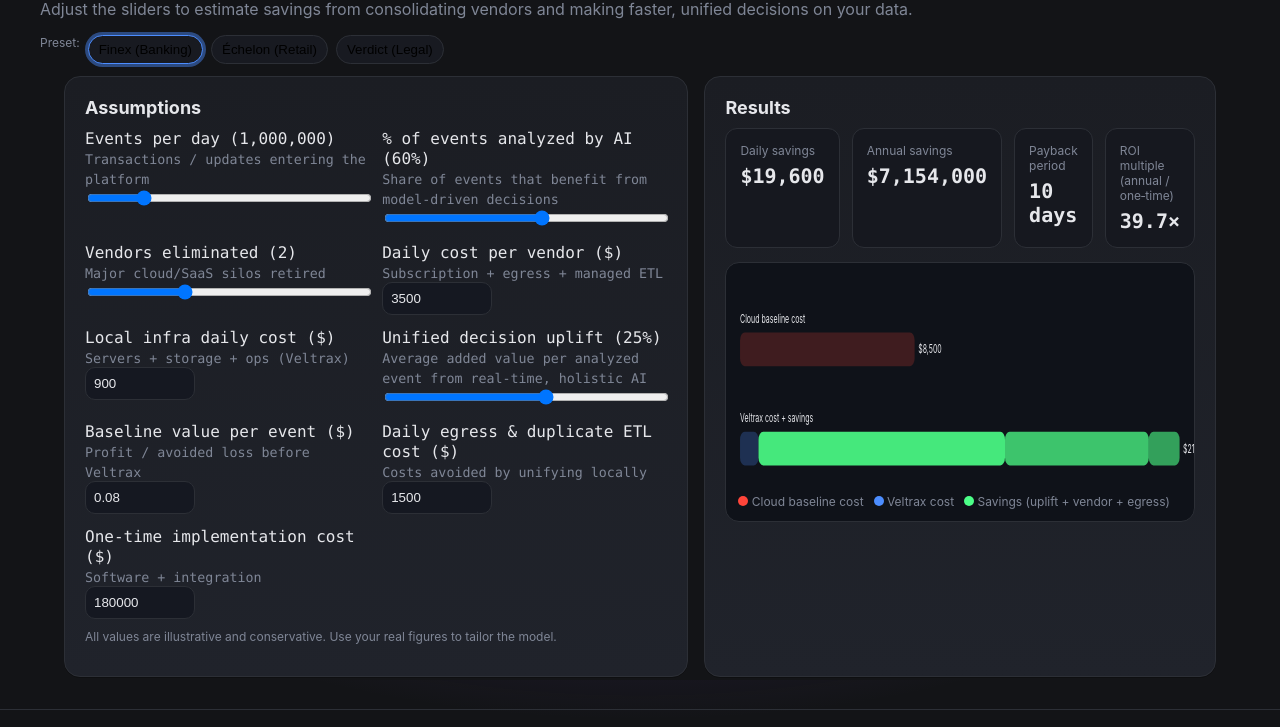
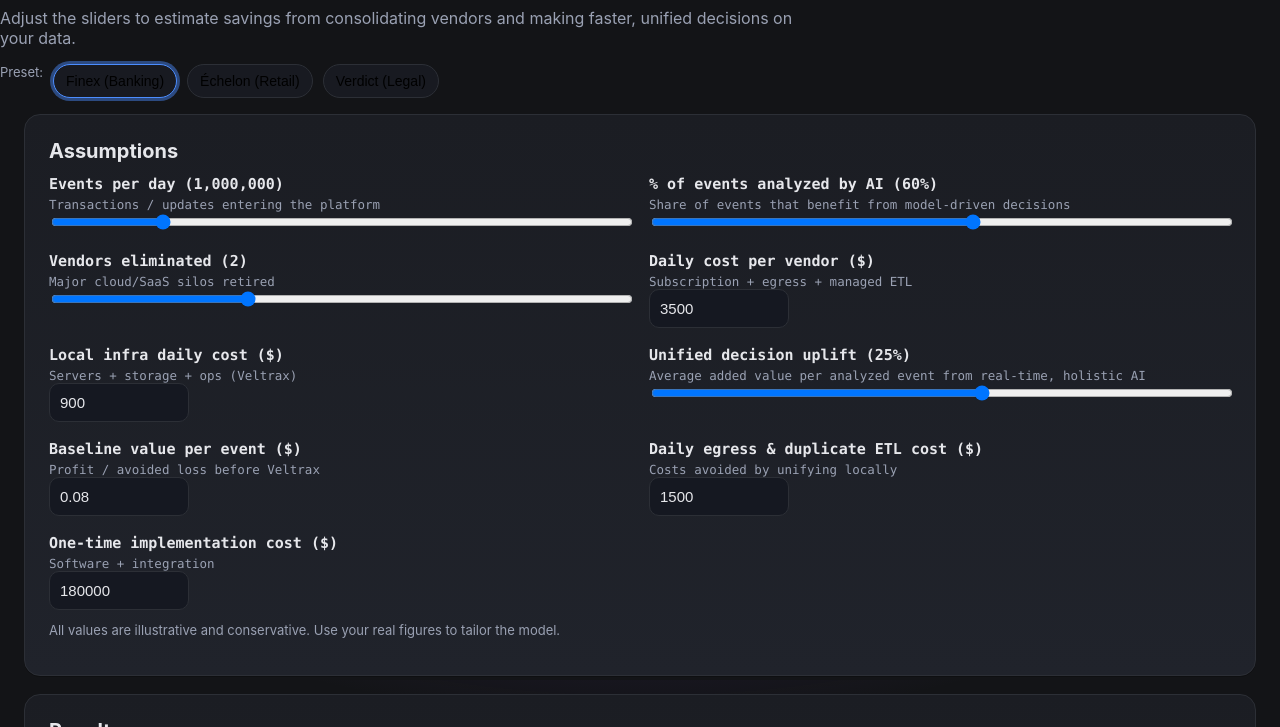
Before and after one commit to veltrax-technologies/roi-tco, a plain HTML site: page index.html in a window 1280 px wide. Shown: the part 120-847 px from the top of the page. Drawn offline with Linux system fonts and the light colour scheme.

Commit message:
New update

```diff
--- a/index.html
+++ b/index.html
@@ -17,42 +17,42 @@
     <style>
       :root{
         --vx-primary:#4c8dff; --vx-bg:#131417; --vx-surface:#1b1d23; --vx-surface-2:#20232b;
-        --vx-border:#2c2f36; --vx-text:#e6e7eb; --vx-muted:#7f8696; --vx-good:#4cff88; --vx-danger:#ff453a; --vx-ring:rgba(76,141,255,.45);
+        --vx-border:#2c2f36; --vx-text:#e6e7eb; --vx-muted:#9aa1b3; --vx-good:#4cff88; --vx-danger:#ff453a; --vx-ring:rgba(76,141,255,.45);
       }
       *,*::before,*::after{box-sizing:border-box}
       html,body{height:100%}
       body{margin:0;font-family:Inter,system-ui,-apple-system,Segoe UI,Roboto,Ubuntu,Cantarell,"Helvetica Neue",Arial;color:var(--vx-text);background:radial-gradient(1000px 400px at 50% -200px, rgba(111,66,193,.25), transparent 60%), var(--vx-bg)}
       a{color:var(--vx-primary);text-decoration:none}
       a:hover{text-decoration:underline}
-      .container{max-width:1200px;margin:0 auto;padding:0 24px}
-      .card{background:linear-gradient(180deg,var(--vx-surface),var(--vx-surface-2));border:1px solid var(--vx-border);border-radius:16px;padding:20px;box-shadow:0 1px 0 rgba(0,0,0,.25)}
+      .container{max-width:1280px;margin:0 auto;padding:0 24px}
+      .card{background:linear-gradient(180deg,var(--vx-surface),var(--vx-surface-2));border:1px solid var(--vx-border);border-radius:16px;padding:24px;box-shadow:0 1px 0 rgba(0,0,0,.25)}
       .muted{color:var(--vx-muted)}
-      .hero{padding:32px 0 12px}
-      .hero h1{margin:8px 0 6px;font-size:36px;line-height:1.15}
-      .pill{display:inline-flex;align-items:center;gap:8px;border:1px solid var(--vx-border);padding:6px 10px;border-radius:999px;background:#181a21;cursor:pointer}
+      .hero{padding:36px 0 16px}
+      .hero h1{margin:8px 0 6px;font-size:40px;line-height:1.15}
+      .pill{display:inline-flex;align-items:center;gap:8px;border:1px solid var(--vx-border);padding:8px 12px;border-radius:999px;background:#181a21;cursor:pointer;font-size:14px}
       .pill.active{border-color:var(--vx-primary);box-shadow:0 0 0 3px var(--vx-ring)}
-      .grid{display:grid;gap:16px}
-      @media (min-width:1000px){.grid.cols-2{grid-template-columns:1fr 1fr}}
-      .row{display:grid;gap:12px}
-      @media (min-width:700px){.row.cols-2{grid-template-columns:1fr 1fr}}
-      label small{color:var(--vx-muted)}
+      .grid{display:grid;gap:18px}
+      .row{display:grid;gap:18px}
+      @media (min-width:880px){.row.cols-2{grid-template-columns:1fr 1fr}}
+      label{font-size:15px;font-weight:600;display:block}
+      label small{display:block;color:var(--vx-muted);font-weight:400;margin-top:4px}
       input[type="range"]{width:100%}
-      input[type="number"]{width:110px;background:#151821;border:1px solid var(--vx-border);border-radius:10px;color:var(--vx-text);padding:8px}
-      .kpi-grid{display:grid;gap:12px}
-      @media (min-width:900px){.kpi-grid{grid-template-columns:repeat(4,1fr)}}
-      .kpi{background:#16181f;border:1px solid var(--vx-border);border-radius:12px;padding:14px}
-      .kpi .label{font-size:12px;color:var(--vx-muted);margin-bottom:6px}
-      .kpi .value{font-size:20px;font-weight:600}
-      .stack{display:grid;gap:16px}
-      @media (min-width:1100px){.stack{grid-template-columns:1.15fr .85fr}}
-      .chart{height:260px;border:1px solid var(--vx-border);border-radius:14px;position:relative;background:#0f1219}
-      .legend{display:flex;gap:10px;position:absolute;bottom:12px;left:12px;font-size:12px;color:var(--vx-muted)}
-      .dot{display:inline-block;width:10px;height:10px;border-radius:50%}
+      input[type="number"]{width:140px;background:#151821;border:1px solid var(--vx-border);border-radius:10px;color:var(--vx-text);padding:10px;font-size:15px}
+      .kpi-grid{display:grid;gap:14px}
+      @media (min-width:700px){.kpi-grid{grid-template-columns:repeat(2,1fr)}}
+      @media (min-width:1100px){.kpi-grid{grid-template-columns:repeat(4,1fr)}}
+      .kpi{background:#16181f;border:1px solid var(--vx-border);border-radius:12px;padding:16px}
+      .kpi .label{font-size:13px;color:var(--vx-muted);margin-bottom:8px}
+      .kpi .value{font-size:26px;font-weight:700}
+      .stack{display:grid;gap:18px} /* Always stacked: Results below for readability */
+      .chart{height:320px;border:1px solid var(--vx-border);border-radius:14px;position:relative;background:#0f1219}
+      .legend{display:flex;gap:14px;position:absolute;bottom:14px;left:14px;font-size:13px;color:var(--vx-muted);flex-wrap:wrap}
+      .dot{display:inline-block;width:12px;height:12px;border-radius:50%}
       .dot.c1{background:var(--vx-danger)}
       .dot.c2{background:var(--vx-primary)}
       .dot.c3{background:var(--vx-good)}
       .mono{font-family:ui-monospace,SFMono-Regular,Menlo,Consolas,monospace}
-      footer{border-top:1px solid var(--vx-border);margin-top:32px;padding:20px 0 48px}
+      footer{border-top:1px solid var(--vx-border);margin-top:36px;padding:24px 0 56px}
     </style>
   </head>
   <body>
@@ -62,9 +62,9 @@
         <span class="muted" style="letter-spacing:.2em;font-size:11px">VELTRAX</span>
       </div>
       <h1>ROI & TCO Simulator — What Veltrax Saves</h1>
-      <p class="muted">Adjust the sliders to estimate savings from consolidating vendors and making faster, unified decisions on your data.</p>
-      <div style="display:flex;gap:8px;margin-top:8px;flex-wrap:wrap">
-        <span class="muted" style="font-size:12px">Preset:</span>
+      <p class="muted" style="max-width:820px">Adjust the sliders to estimate savings from consolidating vendors and making faster, unified decisions on your data.</p>
+      <div style="display:flex;gap:10px;margin-top:10px;flex-wrap:wrap">
+        <span class="muted" style="font-size:13px">Preset:</span>
         <button class="pill" data-preset="finex">Finex (Banking)</button>
         <button class="pill" data-preset="echelon">Échelon (Retail)</button>
         <button class="pill" data-preset="verdict">Verdict (Legal)</button>
@@ -74,59 +74,59 @@
     <main class="container stack">
       <!-- Controls -->
       <section class="card">
-        <h2 style="margin:0 0 10px;font-size:18px">Assumptions</h2>
+        <h2 style="margin:0 0 12px;font-size:20px">Assumptions</h2>
         <div class="row cols-2">
           <div>
-            <label class="mono">Events per day (<span id="out-events">1,000,000</span>)<br><small>Transactions / updates entering the platform</small></label>
+            <label class="mono">Events per day (<span id="out-events">1,000,000</span>)<small>Transactions / updates entering the platform</small></label>
             <input id="in-events" type="range" min="100000" max="5000000" step="10000" value="1000000" />
           </div>
           <div>
-            <label class="mono">% of events analyzed by AI (<span id="out-analy">60%</span>)<br><small>Share of events that benefit from model-driven decisions</small></label>
+            <label class="mono">% of events analyzed by AI (<span id="out-analy">60%</span>)<small>Share of events that benefit from model‑driven decisions</small></label>
             <input id="in-analy" type="range" min="10" max="100" step="1" value="60" />
           </div>
           <div>
-            <label class="mono">Vendors eliminated (<span id="out-vendors">2</span>)<br><small>Major cloud/SaaS silos retired</small></label>
+            <label class="mono">Vendors eliminated (<span id="out-vendors">2</span>)<small>Major cloud/SaaS silos retired</small></label>
             <input id="in-vendors" type="range" min="0" max="6" step="1" value="2" />
           </div>
           <div>
-            <label class="mono">Daily cost per vendor ($)<br><small>Subscription + egress + managed ETL</small></label><br>
+            <label class="mono">Daily cost per vendor ($)<small>Subscription + egress + managed ETL</small></label>
             <input id="in-vendorDaily" type="number" min="0" step="100" value="3500" />
           </div>
           <div>
-            <label class="mono">Local infra daily cost ($)<br><small>Servers + storage + ops (Veltrax)</small></label><br>
+            <label class="mono">Local infra daily cost ($)<small>Servers + storage + ops (Veltrax)</small></label>
             <input id="in-localDaily" type="number" min="0" step="50" value="900" />
           </div>
           <div>
-            <label class="mono">Unified decision uplift (<span id="out-uplift">25%</span>)<br><small>Average added value per analyzed event from real‑time, holistic AI</small></label>
+            <label class="mono">Unified decision uplift (<span id="out-uplift">25%</span>)<small>Average added value per analyzed event from real‑time, holistic AI</small></label>
             <input id="in-uplift" type="range" min="5" max="40" step="1" value="25" />
           </div>
           <div>
-            <label class="mono">Baseline value per event ($)<br><small>Profit / avoided loss before Veltrax</small></label><br>
+            <label class="mono">Baseline value per event ($)<small>Profit / avoided loss before Veltrax</small></label>
             <input id="in-baseVal" type="number" min="0" step="0.01" value="0.08" />
           </div>
           <div>
-            <label class="mono">Daily egress & duplicate ETL cost ($)<br><small>Costs avoided by unifying locally</small></label><br>
+            <label class="mono">Daily egress & duplicate ETL cost ($)<small>Costs avoided by unifying locally</small></label>
             <input id="in-egress" type="number" min="0" step="50" value="1500" />
           </div>
           <div>
-            <label class="mono">One‑time implementation cost ($)<br><small>Software + integration</small></label><br>
+            <label class="mono">One‑time implementation cost ($)<small>Software + integration</small></label>
             <input id="in-onetime" type="number" min="0" step="1000" value="180000" />
           </div>
         </div>
-        <p class="muted" style="margin-top:10px;font-size:12px">All values are illustrative and conservative. Use your real figures to tailor the model.</p>
+        <p class="muted" style="margin-top:12px;font-size:13px">All values are illustrative and conservative. Use your real figures to tailor the model.</p>
       </section>
 
       <!-- Results -->
       <section class="card">
-        <h2 style="margin:0 0 10px;font-size:18px">Results</h2>
-        <div class="kpi-grid">
+        <h2 style="margin:0 0 12px;font-size:20px">Results</h2>
+        <div class="kpi-grid" aria-live="polite">
           <div class="kpi"><div class="label">Daily savings</div><div id="k-daily" class="value mono">—</div></div>
           <div class="kpi"><div class="label">Annual savings</div><div id="k-annual" class="value mono">—</div></div>
           <div class="kpi"><div class="label">Payback period</div><div id="k-payback" class="value mono">—</div></div>
           <div class="kpi"><div class="label">ROI multiple (annual / one‑time)</div><div id="k-roi" class="value mono">—</div></div>
         </div>
-        <div class="chart" style="margin-top:14px">
-          <svg id="chart" width="100%" height="100%" viewBox="0 0 800 260" preserveAspectRatio="none"></svg>
+        <div class="chart" style="margin-top:16px">
+          <svg id="chart" width="100%" height="100%" viewBox="0 0 800 320" preserveAspectRatio="none"></svg>
           <div class="legend">
             <span><i class="dot c1"></i> Cloud baseline cost</span>
             <span><i class="dot c2"></i> Veltrax cost</span>
@@ -222,7 +222,7 @@
       function drawChart(m){
         const svg = $('#chart');
         while(svg.firstChild) svg.removeChild(svg.firstChild);
-        const W = 800, H = 260, P = 24; svg.setAttribute('viewBox',`0 0 ${W} ${H}`);
+        const W = 800, H = 320, P = 28; svg.setAttribute('viewBox',`0 0 ${W} ${H}`);
         // Baseline (cloud) vs Veltrax cost and savings
         const cloudCost = m.vendors * m.vendorDaily + m.egress;
         const vxCost = m.localDaily;
@@ -231,29 +231,26 @@
         const scale = x => (x / max) * (W - P*2);
 
         // Bars
-        const y1 = 70, y2 = 170, bh = 34, r = 10;
-        // Cloud baseline cost (red)
-        rect(P, y1, scale(cloudCost), bh, 'var(--vx-danger)', 0.2, `Cloud baseline: ${money(cloudCost)}`);
-        // Veltrax cost (blue)
-        rect(P, y2, scale(vxCost), bh, 'var(--vx-primary)', 0.25, `Veltrax daily cost: ${money(vxCost)}`);
-        // Savings stacked (green) to the right of Veltrax bar
-        rect(P + scale(vxCost), y2, scale(m.savingsPart1 = m.upliftValue), bh, 'var(--vx-good)', 0.9, `Decision uplift: ${money(m.upliftValue)}`);
+        const y1 = 90, y2 = 210, bh = 36;
+        rect(P, y1, scale(cloudCost), bh, 'var(--vx-danger)', 0.22, `Cloud baseline: ${money(cloudCost)}`);
+        rect(P, y2, scale(vxCost), bh, 'var(--vx-primary)', 0.28, `Veltrax daily cost: ${money(vxCost)}`);
+        rect(P + scale(vxCost), y2, scale(m.upliftValue), bh, 'var(--vx-good)', 0.9, `Decision uplift: ${money(m.upliftValue)}`);
         rect(P + scale(vxCost) + scale(m.upliftValue), y2, scale(m.vendorSavings), bh, 'var(--vx-good)', 0.75, `Vendor savings: ${money(m.vendorSavings)}`);
         rect(P + scale(vxCost) + scale(m.upliftValue + m.vendorSavings), y2, scale(m.egressSavings), bh, 'var(--vx-good)', 0.6, `Egress/ETL savings: ${money(m.egressSavings)}`);
 
         // Labels
-        label(P, y1-10, 'Cloud baseline cost'); label(P, y2-10, 'Veltrax cost + savings');
-        label(P + scale(cloudCost) + 6, y1 + bh/2 + 4, money(cloudCost));
-        label(P + scale(vxCost + savings) + 6, y2 + bh/2 + 4, money(vxCost + savings));
+        label(P, y1-12, 'Cloud baseline cost'); label(P, y2-12, 'Veltrax cost + savings');
+        label(P + scale(cloudCost) + 8, y1 + bh/2 + 5, money(cloudCost));
+        label(P + scale(vxCost + savings) + 8, y2 + bh/2 + 5, money(vxCost + savings));
 
         function rect(x,y,w,h,color,opacity, title){
           const r = document.createElementNS('http://www.w3.org/2000/svg','rect');
           r.setAttribute('x',x); r.setAttribute('y',y); r.setAttribute('width',Math.max(2,w)); r.setAttribute('height',h);
-          r.setAttribute('rx',8); r.setAttribute('fill',color); r.setAttribute('opacity',opacity); svg.appendChild(r);
+          r.setAttribute('rx',10); r.setAttribute('fill',color); r.setAttribute('opacity',opacity); svg.appendChild(r);
           if(title){ const t = document.createElementNS('http://www.w3.org/2000/svg','title'); t.textContent = title; r.appendChild(t);} }
         function label(x,y,text){
           const t = document.createElementNS('http://www.w3.org/2000/svg','text');
-          t.setAttribute('x',x); t.setAttribute('y',y); t.setAttribute('fill','var(--vx-text)'); t.setAttribute('font-size','12'); t.textContent = text; svg.appendChild(t);
+          t.setAttribute('x',x); t.setAttribute('y',y); t.setAttribute('fill','var(--vx-text)'); t.setAttribute('font-size','13'); t.textContent = text; svg.appendChild(t);
         }
       }
 
```
